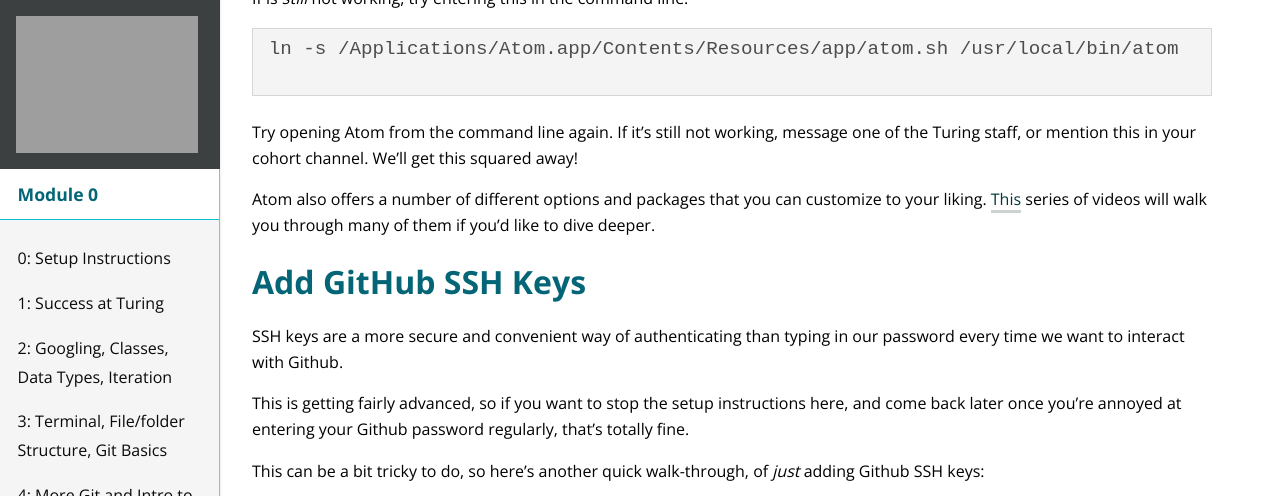
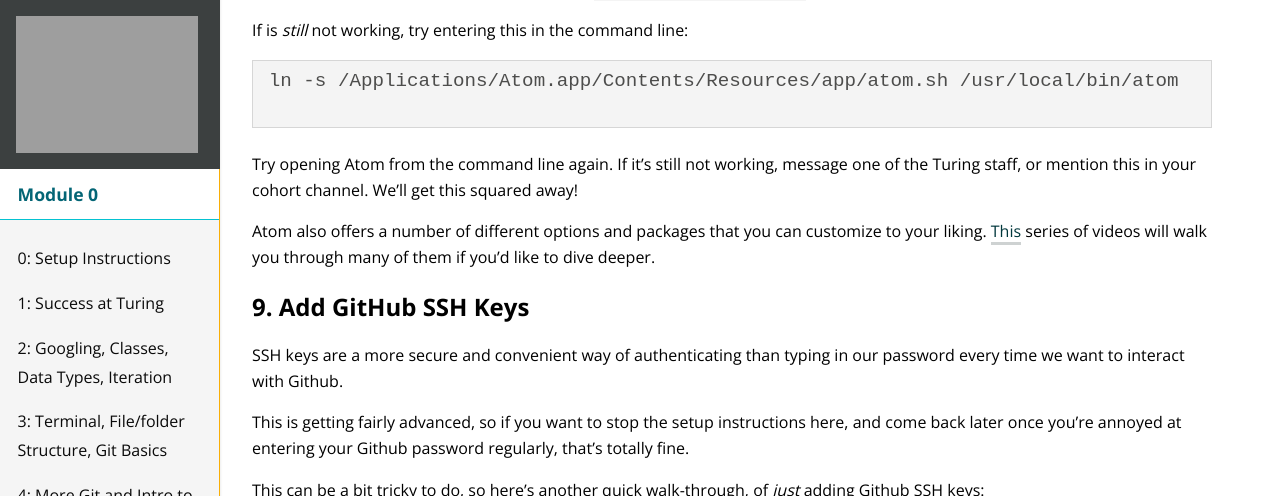
Before and after one commit to turingschool/mod-0-curriculum, a Jekyll site: the page built from setup-instructions.md, in a window 1280 px wide and 900 px high, scrolled down 5657 px, cut to the strip 0-496 px from the top of the window. Built offline with Jekyll 4.4.1, drawn with Linux system fonts in a browser that asks for light colours; nearby versions of some CDN libraries; some of the changed lines change nothing that is shown.

Commit message:
fix anchor tags

```diff
--- a/setup-instructions.md
+++ b/setup-instructions.md
@@ -18,14 +18,15 @@
 
 Here's what we'll cover in this guide. Click a link to jump to that portion of the guide:
 
-- [New to Mac?](#new-to-mac)
-- [Install Atom as your Text Editor](#install-atom-as-your-text-editor)
-- [Install Xcode-select](#install-xcode-select)
-- [Install Homebrew](#install-homebrew)
-- [Install Git](#install-git)
-- [Install Chrome](#install-chrome)
-- [Set Up Terminal Access for Atom](#set-up-terminal-access-for-atom)
-- [Add GitHub SSH Keys](#add-github-ssh-keys)
+- [New to Mac?](#1-new-to-mac)
+- [Install Atom as your Text Editor](#2-install-atom-as-your-text-editor)
+- [Install Xcode-select](#3-install-xcode-select)
+- [Install Homebrew](#4-install-homebrew)
+- [Install Git](#5-install-git)
+- [Configure Git](#6-configure-git)
+- [Install Chrome](#7-install-chrome)
+- [Set Up Terminal Access for Atom](#8-set-up-terminal-access-for-atom)
+- [Add GitHub SSH Keys](#9-add-github-ssh-keys)
 
 Lets get started:
 
@@ -206,7 +207,7 @@
 
 Atom also offers a number of different options and packages that you can customize to your liking. [This](https://www.youtube.com/watch?v=WWwBQQOGllo&list=PLYzJdSdNWNqwNWlxz7bvu-lOYR0CFWQ4I) series of videos will walk you through many of them if you'd like to dive deeper.
 
-# Add GitHub SSH Keys
+## 9. Add GitHub SSH Keys
 
 SSH keys are a more secure and convenient way of authenticating than typing in our password every time we want to interact with Github.
 
```
